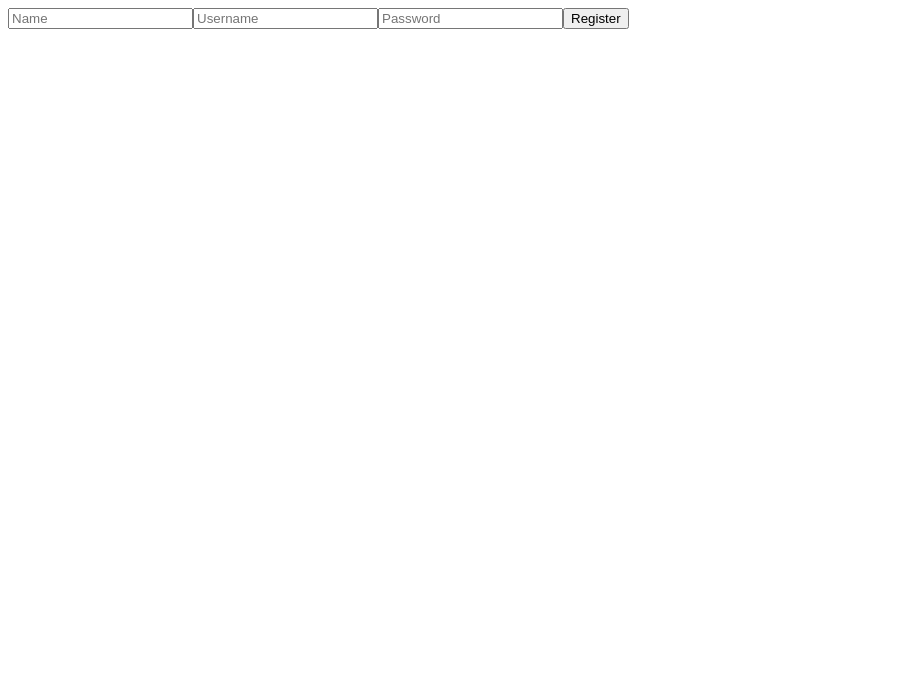
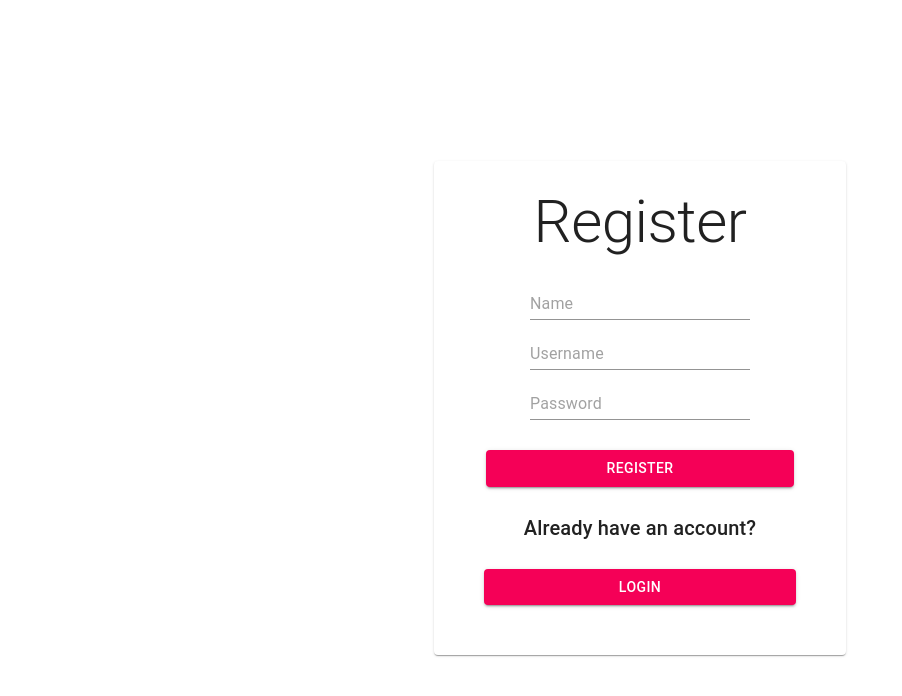
Before and after one commit to Build-Week-TT720-Secret-Family-Recipes/front-end, a React (Create React App) app: page /register in a window 1280 px wide. Shown: the top 696 px of the page, without its empty margins (0-902 px from the left). Built offline with nearby package versions, Linux system fonts and the light colour scheme.

Commit message:
Add material ui styling to registration form

```diff
--- a/src/Components/LogIn.js
+++ b/src/Components/LogIn.js
@@ -9,7 +9,7 @@ import Button from "@material-ui/core/Button";
 import Paper from "@material-ui/core/Paper";
 import { useStyles } from "../Styles/Styles";
 
-import TextField from '@material-ui/core/TextField'
+import TextField from '@material-ui/core/TextField';
 
 
 //CRUD
--- a/src/Components/Register.js
+++ b/src/Components/Register.js
@@ -3,8 +3,17 @@ import { useHistory } from "react-router-dom";
 import { useForm } from "react-hook-form";
 import axios from "axios";
 
+import Typography from "@material-ui/core/Typography";
+import Grid from "@material-ui/core/Grid";
+import Button from "@material-ui/core/Button";
+import Paper from "@material-ui/core/Paper";
+import { useStyles } from "../Styles/Styles";
+
+import TextField from "@material-ui/core/TextField";
+
 function Register(props) {
-  const [user, setUser] = useState({});
+
+    const classes = useStyles();
 
   const { register, handleSubmit, errors } = useForm();
 
@@ -13,34 +22,80 @@ function Register(props) {
     axios
       .post("")
       .then((res) => {
-       console.log(res)
+        console.log(res);
       })
       .catch((err) => {
-       console.log(err)
-   })
+        console.log(err);
+      });
   };
 
   return (
-    <div>
-      <form onSubmit={handleSubmit(onSubmit)}>
-        <input type="text" placeholder="Name" name="name" ref={register} />
-        <input
-          type="text"
+    <Grid container className={classes.loginFormContainer}>
+      <Paper className={classes.loginFormPaper}>
+        <Grid item className={classes.loginFormItem}>
+          <Typography variant="h2" className={classes.loginHeader}>
+            Register
+          </Typography>
+          <form onSubmit={handleSubmit(onSubmit)}
+          className={classes.loginForm}>
+            <TextField
+              type="name"
+              placeholder="Name"
+              name="name"
+              className={classes.loginFormInput}
+              ref={register}
+            />
+            <br>
+                        </br>
+            <TextField
+              type="username"
               placeholder="Username"
               name="username"
-          ref={register({ required: "Username required" })}
+              className={classes.loginFormInput}
+              inputRef={register({ required: "Username required" })}
             />
             {errors.username && <p>{errors.username.message}</p>}
-        <input
+            <br>
+                        </br>
+            <TextField
               type="password"
               placeholder="Password"
               name="password"
-          ref={register({ required: true, minLength: 5 })}
+              className={classes.loginFormInput}
+              inputRef={register({ required: true, minLength: 5 })}
             />
-        {errors.password && <p>Password must include at least 5 characters</p>}
-        <button>Register</button>
+            {errors.password && (
+              <p>Password must include at least 5 characters</p>
+            )}
           </form>
-    </div>
+        </Grid>
+        <Grid item className={classes.loginButtonItem}>
+          <Button
+            variant="contained"
+            color="secondary"
+            onClick={handleSubmit(onSubmit)}
+            className={classes.loginButton}
+          >
+            Register
+          </Button>
+        </Grid>
+        <Grid container className={classes.signUpButtonItem}>
+          <Grid item>
+            <Typography variant="h6" className={classes.dontHaveAnAccountText}>
+              Already have an account?{" "}
+              <Button
+                className={classes.signUpButtonOnLogInPage}
+                variant="contained"
+                color="secondary"
+                // onClick={history.push("/signup")}
+              >
+                Login
+              </Button>
+            </Typography>
+          </Grid>
+        </Grid>
+      </Paper>
+    </Grid>
   );
 }
 
--- a/src/Components/createRecipeForm/createRecipeAdtnl.js
+++ b/src/Components/createRecipeForm/createRecipeAdtnl.js
@@ -7,7 +7,7 @@ import Typography from "@material-ui/core/Typography";
 import Grid from "@material-ui/core/Grid";
 import Button from "@material-ui/core/Button";
 import Paper from "@material-ui/core/Paper";
-import { useStyles } from "/Users/quietcalmrecords/School/Unit3/BUILDWEEK 3/front-end/src/Styles/Styles.js";
+import { useStyles } from "/Users/whitebear/Sean/Lambda/Lambda_assignments/unit3/front-end/src/Styles/Styles.js";
 import TextField from '@material-ui/core/TextField'
 
 //CRUD
--- a/src/Components/createRecipeForm/createRecipeDesc.js
+++ b/src/Components/createRecipeForm/createRecipeDesc.js
@@ -10,10 +10,10 @@ import Checkbox from '@material-ui/core/Checkbox';
 import FormControlLabel from "@material-ui/core/FormControlLabel";
 import Button from "@material-ui/core/Button";
 import Paper from "@material-ui/core/Paper";
-import { useStyles } from "/Users/quietcalmrecords/School/Unit3/BUILDWEEK 3/front-end/src/Styles/Styles.js";
+import { useStyles } from "/Users/whitebear/Sean/Lambda/Lambda_assignments/unit3/front-end/src/Styles/Styles.js";
 import TextField from '@material-ui/core/TextField'
 import { gsap } from 'gsap'
-import apple_pie from "/Users/quietcalmrecords/School/Unit3/BUILDWEEK 3/front-end/src/Styles/assets/apple_pie.jpg";
+
 
 //CRUD
 //import axios from "axios";
--- a/src/Components/createRecipeForm/createRecipeIngedients.js
+++ b/src/Components/createRecipeForm/createRecipeIngedients.js
@@ -7,7 +7,7 @@ import Typography from "@material-ui/core/Typography";
 import Grid from "@material-ui/core/Grid";
 import Button from "@material-ui/core/Button";
 import Paper from "@material-ui/core/Paper";
-import { useStyles } from "/Users/quietcalmrecords/School/Unit3/BUILDWEEK 3/front-end/src/Styles/Styles.js";
+import { useStyles } from "/Users/whitebear/Sean/Lambda/Lambda_assignments/unit3/front-end/src/Styles/Styles.js";
 import TextField from '@material-ui/core/TextField'
 
 //CRUD
--- a/src/Components/createRecipeForm/createRecipeInstructions.js
+++ b/src/Components/createRecipeForm/createRecipeInstructions.js
@@ -10,7 +10,7 @@ import Checkbox from "@material-ui/core/Checkbox";
 import FormControlLabel from "@material-ui/core/FormControlLabel";
 import Button from "@material-ui/core/Button";
 import Paper from "@material-ui/core/Paper";
-import { useStyles } from "/Users/quietcalmrecords/School/Unit3/BUILDWEEK 3/front-end/src/Styles/Styles.js";
+import { useStyles } from "/Users/whitebear/Sean/Lambda/Lambda_assignments/unit3/front-end/src/Styles/Styles.js";
 import TextField from "@material-ui/core/TextField";
 import { gsap } from "gsap";
 //CRUD
--- a/src/Components/createRecipeForm/createRecipeParent.js
+++ b/src/Components/createRecipeForm/createRecipeParent.js
@@ -13,11 +13,10 @@ import Typography from "@material-ui/core/Typography";
 import Grid from "@material-ui/core/Grid";
 import Button from "@material-ui/core/Button";
 import Paper from "@material-ui/core/Paper";
-import { useStyles } from "/Users/quietcalmrecords/School/Unit3/BUILDWEEK 3/front-end/src/Styles/Styles.js";
+import { useStyles } from "/Users/whitebear/Sean/Lambda/Lambda_assignments/unit3/front-end/src/Styles/Styles.js";
 import TextField from "@material-ui/core/TextField";
 
-//GSAP
-import { gsap } from "gsap";
+
 
 //CRUD
 //import axios from "axios";
@@ -25,10 +24,10 @@ import { gsap } from "gsap";
 function CreateRecipe() {
 	//STATE
 	const [temporaryState, setTemporaryState] = useState({
-		createDisplay: false,
+		createDisplay: true,
 		descDisplay: false,
 		ingDisplay: false,
-		stepsDisplay: true,
+		stepsDisplay: false,
 		addDisplay: false,
 	});
 	//STYLING
```
Lines whose indentation alone changed are shown as unchanged.
